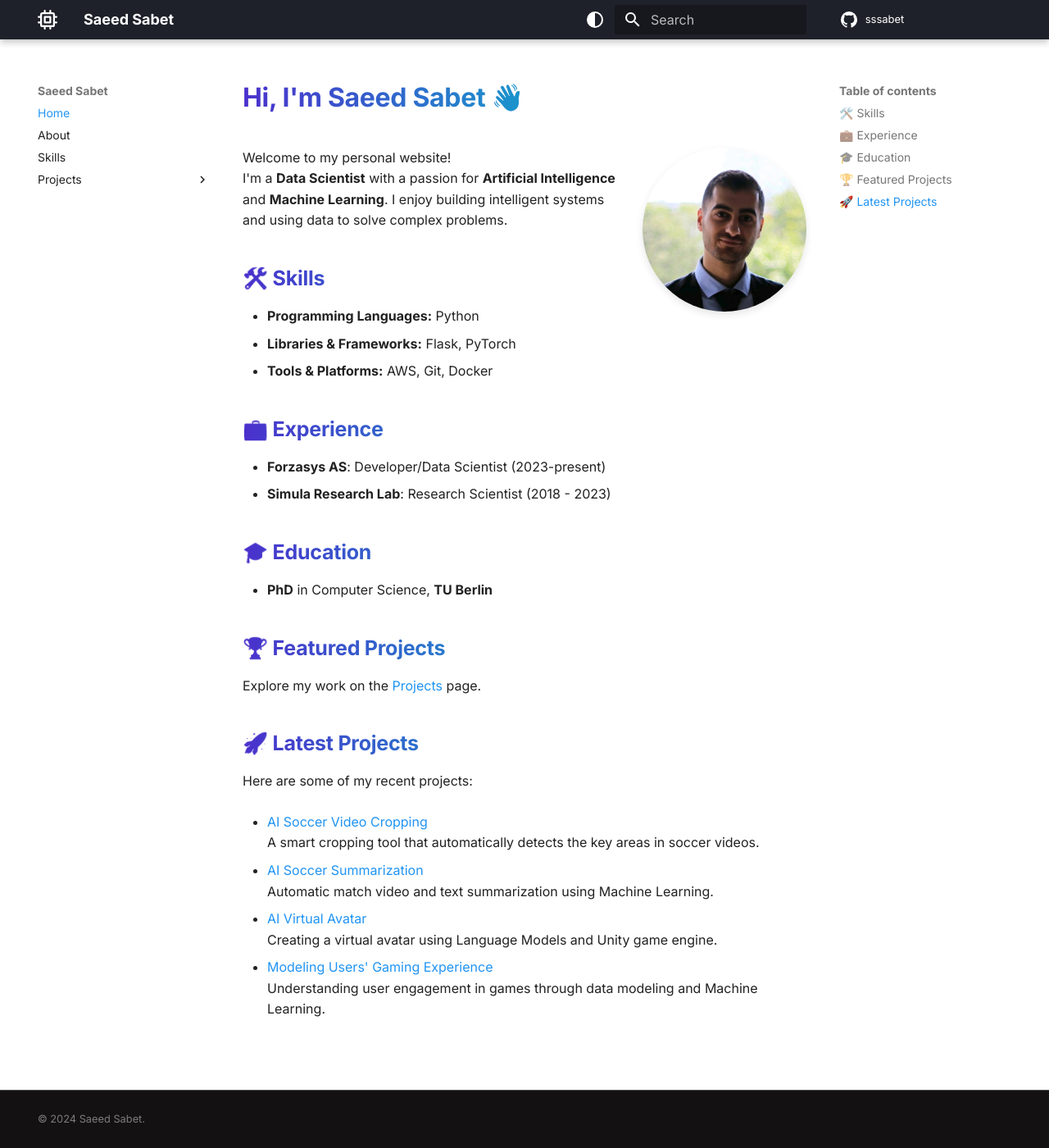
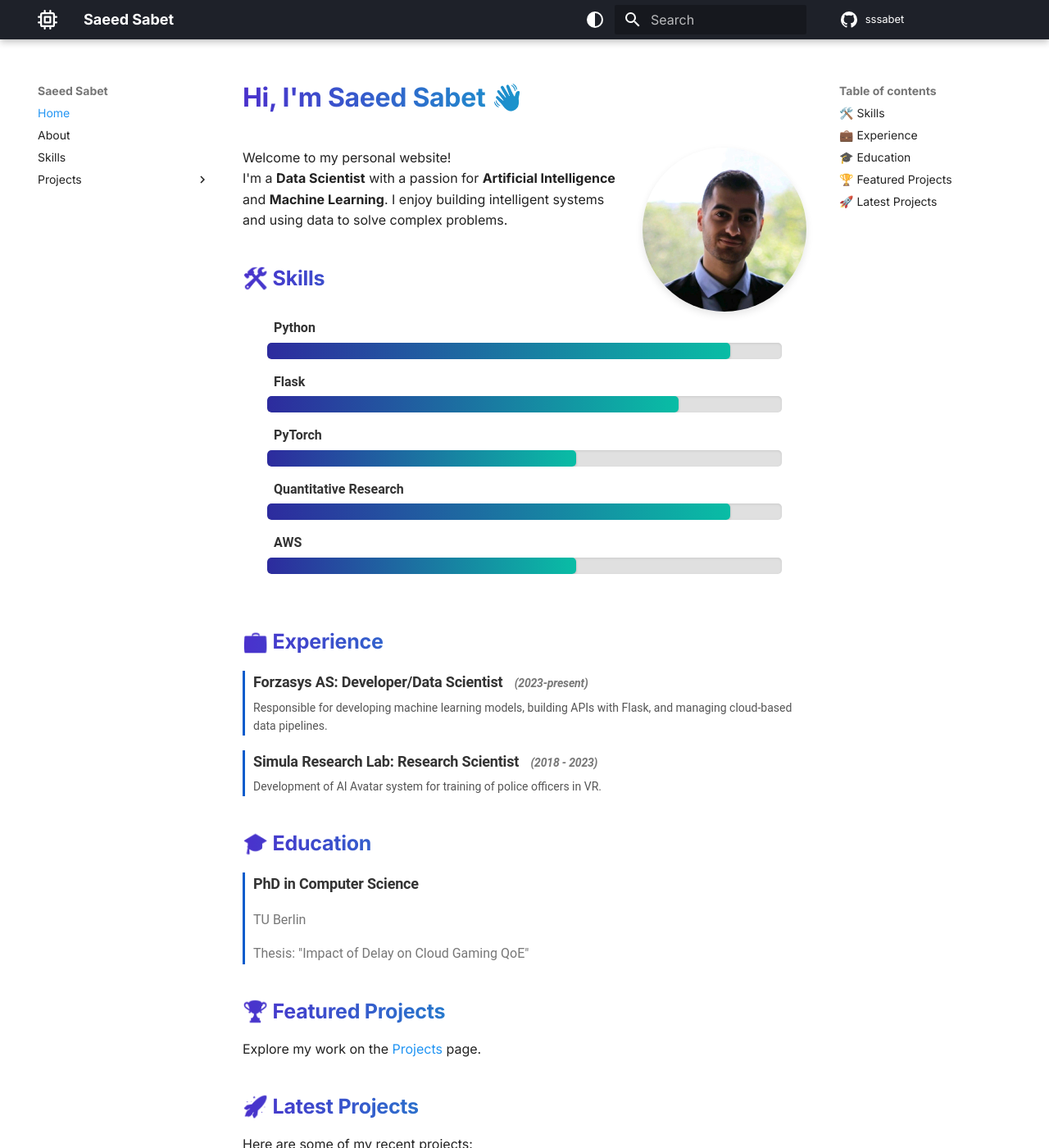
Before and after one commit to sssabet/personal-website, an MkDocs documentation site: the page built from docs/index.md, in a window 1280 px wide and 1400 px high. Shown: the whole window at 82% size. Built offline with MkDocs 1.6.1 and Material for MkDocs 9.7.7, drawn with Linux system fonts in a browser that asks for light colours.

Commit message:
Added styles for the index skills experiences and education

```diff
--- a/docs/index.md
+++ b/docs/index.md
@@ -6,19 +6,62 @@ Welcome to my personal website!
 I'm a **Data Scientist** with a passion for **Artificial Intelligence** and **Machine Learning**. I enjoy building intelligent systems and using data to solve complex problems.
 
 ## 🛠️ Skills
+<div class="skills-section">
+    <div class="skill">
+        <span class="skill-name"><i class="fas fa-code"></i> Python</span>
+        <div class="progress-bar" style="--progress-width: 90%;">
+            <div class="progress"></div>
+        </div>
+    </div>
+    <div class="skill">
+        <span class="skill-name"><i class="fas fa-server"></i> Flask</span>
+        <div class="progress-bar" style="--progress-width: 80%;">
+            <div class="progress"></div>
+        </div>
+    </div>
+    <div class="skill">
+        <span class="skill-name"><i class="fas fa-brain"></i> PyTorch</span>
+        <div class="progress-bar" style="--progress-width: 60%;">
+            <div class="progress"></div>
+        </div>
+    </div>
+    <div class="skill">
+        <span class="skill-name"><i class="fas fa-chart-bar"></i> Quantitative Research</span>
+        <div class="progress-bar" style="--progress-width: 90%;">
+            <div class="progress"></div>
+        </div>
+    </div>
+    <div class="skill">
+        <span class="skill-name"><i class="fas fa-cloud"></i> AWS</span>
+        <div class="progress-bar" style="--progress-width: 60%;">
+            <div class="progress"></div>
+        </div>
+    </div>
+</div>
 
-- **Programming Languages:** Python
-- **Libraries & Frameworks:** Flask, PyTorch
-- **Tools & Platforms:** AWS, Git, Docker
+
 
 ## 💼 Experience
+<div class="experience-section">
+    <div class="job">
+        <h4>Forzasys AS: Developer/Data Scientist <span class="job-date">(2023-present)</span></h4>
+        <p class="job-description">Responsible for developing machine learning models, building APIs with Flask, and managing cloud-based data pipelines.</p>
+    </div>
+    <div class="job">
+        <h4>Simula Research Lab: Research Scientist <span class="job-date">(2018 - 2023)</span></h4>
+        <p class="job-description">Development of AI Avatar system for training of police officers in VR.</p>
+    </div>
+</div>
 
-- **Forzasys AS**: Developer/Data Scientist (2023-present)
-- **Simula Research Lab**: Research Scientist (2018 - 2023)
 
 ## 🎓 Education
-
-- **PhD** in Computer Science, **TU Berlin**
+<div class="education-section">
+    <div class="education-item">
+        <h4>PhD in Computer Science</h4>
+        <p class="institution">TU Berlin</p>
+        <p class="thesis-title">Thesis: "Impact of Delay on Cloud Gaming QoE"</p>
+    </div>
+</div>
 
 ## 🏆 Featured Projects
 
--- a/docs/stylesheets/custom.css
+++ b/docs/stylesheets/custom.css
@@ -64,3 +64,132 @@ h1, h2 {
     background-size: cover !important;
     background-image: var(--primary-gradient) !important;
 }
+
+
+.skills-section {
+    font-family: 'Roboto', sans-serif;
+    margin: 20px;
+    padding: 10px;
+}
+
+.skills-section h3 {
+    color: #333;
+    text-align: center;
+    margin-bottom: 20px;
+    font-size: 24px;
+    text-shadow: 1px 1px 2px rgba(0, 0, 0, 0.1);
+}
+
+.skill {
+    margin-bottom: 15px;
+}
+
+.skill-name {
+    font-weight: bold;
+    color: #333;
+    margin-bottom: 5px;
+    display: block;
+    font-size: 16px;
+}
+
+.skill-name i {
+    margin-right: 8px;
+    color: #4CAF50;
+}
+
+.progress-bar {
+    width: 100%;
+    background-color: #e0e0e0;
+    border-radius: 5px;
+    height: 20px;
+    position: relative;
+    box-shadow: inset 0 1px 3px rgba(0, 0, 0, 0.1);
+    overflow: hidden;
+}
+
+.progress {
+    height: 100%;
+    background: linear-gradient(90deg, #2d2b9e, #09bda5);
+    border-radius: 5px;
+    text-align: right;
+    line-height: 20px;
+    color: white;
+    padding-right: 10px;
+    box-shadow: 0 1px 3px rgba(0, 0, 0, 0.2);
+    width: 0%;
+    transition: width 1s ease;
+}
+
+.progress-bar {
+    --progress-width: 0%;
+}
+
+.progress-bar .progress {
+    animation: fillProgress 2s ease-in-out forwards;
+}
+
+@keyframes fillProgress {
+    0% { width: 0%; }
+    100% { width: var(--progress-width); }
+}
+
+
+/* Section Styles */
+.experience-section, .education-section {
+    font-family: 'Roboto', sans-serif;
+}
+
+.experience-section h3, .education-section h3 {
+    font-size: 24px;
+    color: #333;
+    margin-bottom: 20px;
+    display: flex;
+    align-items: center;
+}
+
+.experience-section h3 i, .education-section h3 i {
+    margin-right: 10px;
+    color: #4CAF50;
+}
+
+/* Job and Education Entry Styles */
+.job, .education-item {
+    margin-bottom: 5px;
+}
+
+.job h4, .education-item h4 {
+    font-size: 18px;
+    color: #333;
+    margin-bottom: 5px;
+    font-weight: bold;
+}
+
+.job-date {
+    font-size: 14px;
+    font-style: italic;
+    color: #777;
+    margin-left: 10px;
+}
+
+.education-item p {
+    font-size: 16px;
+    color: #777;
+}
+
+/* Description Styles */
+.job-description, .thesis-title {
+    font-size: 14px;
+    color: #555;
+    margin-top: 5px;
+    line-height: 1.6;
+}
+
+.institution {
+    font-size: 16px;
+    color: #777;
+}
+
+/* Optional Divider Styling */
+.job, .education-item {
+    border-left: 3px solid #065ccc;
+    padding-left: 10px
```
